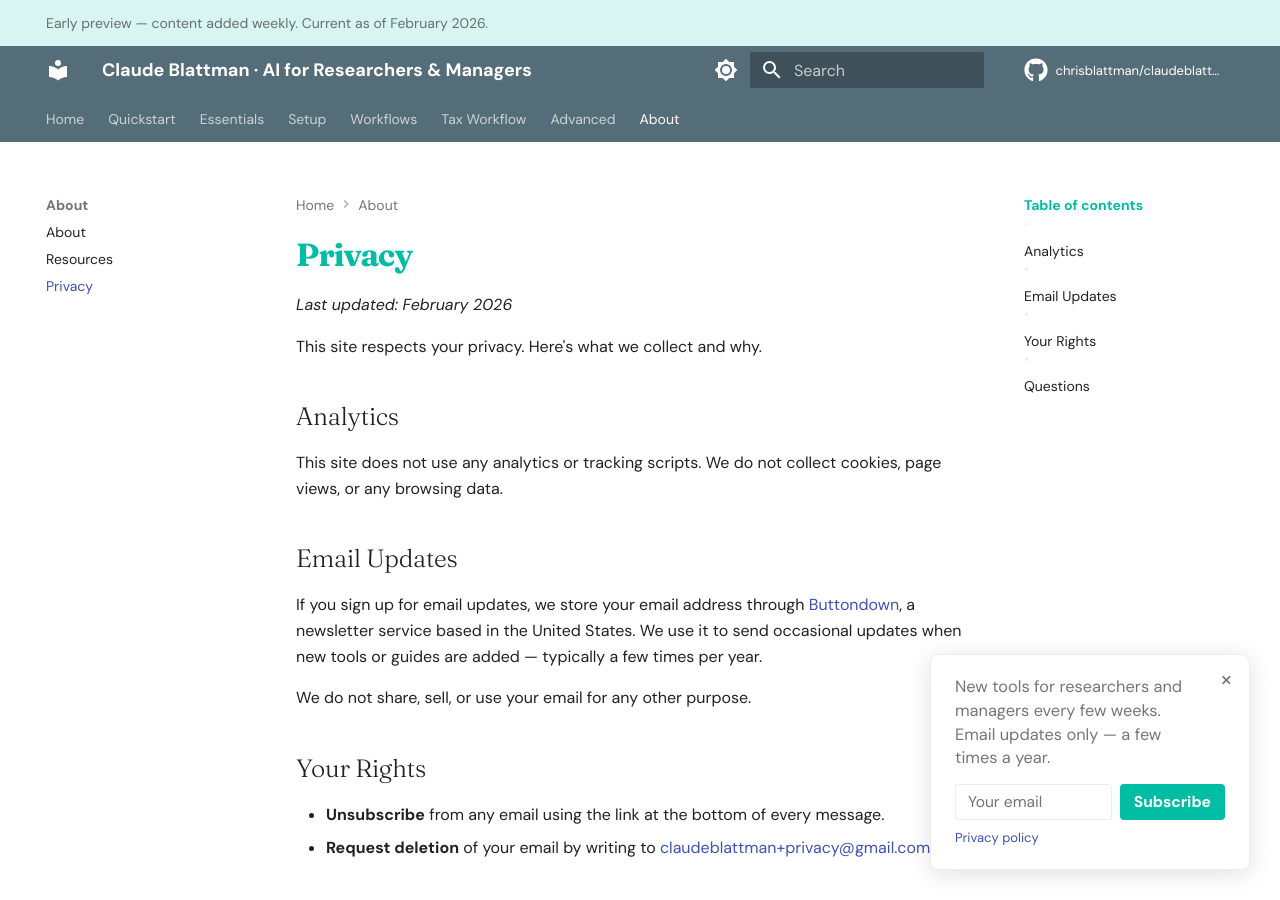
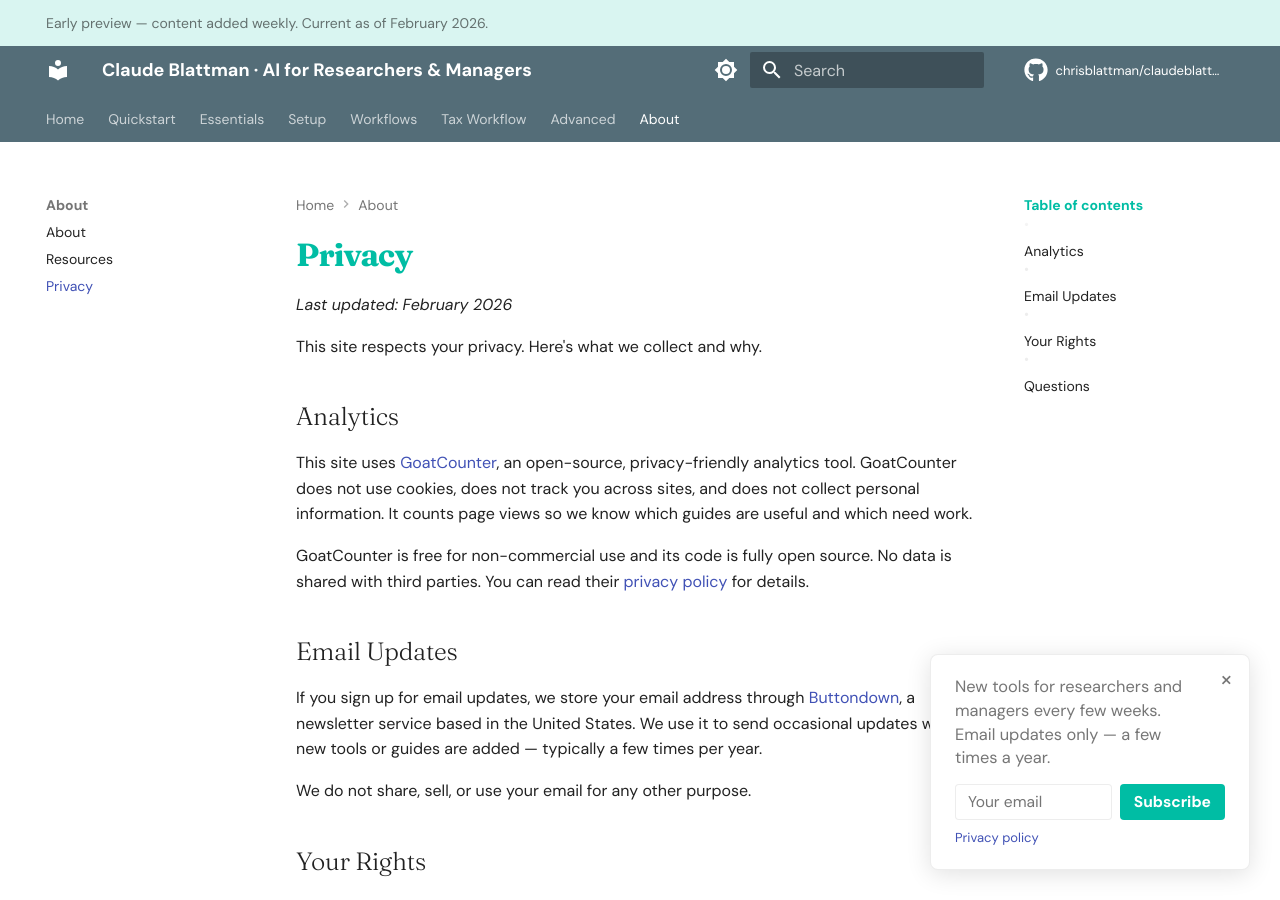
Before and after one commit to XiongfeiLi6/claudeblattman, an MkDocs documentation site: the page built from docs/privacy.md, in a window 1280 px wide and 900 px high. Built offline with MkDocs 1.6.1 and Material for MkDocs 9.7.7, drawn with Linux system fonts in a browser that asks for light colours; comment, search, counter and statistics services are not loaded.

Commit message:
Add GoatCounter analytics — privacy-friendly, no cookies
- Add GoatCounter tracking script with MkDocs Material instant navigation support
- Update privacy policy to disclose GoatCounter usage
- Dashboard at claudeblattman.goatcounter.com

Co-Authored-By: Claude Opus 4.6 <noreply@anthropic.com>

```diff
--- a/docs/privacy.md
+++ b/docs/privacy.md
@@ -6,7 +6,9 @@ This site respects your privacy. Here's what we collect and why.
 
 ## Analytics
 
-This site does not use any analytics or tracking scripts. We do not collect cookies, page views, or any browsing data.
+This site uses [GoatCounter](https://www.goatcounter.com), an open-source, privacy-friendly analytics tool. GoatCounter does not use cookies, does not track you across sites, and does not collect personal information. It counts page views so we know which guides are useful and which need work.
+
+GoatCounter is free for non-commercial use and its code is fully open source. No data is shared with third parties. You can read their [privacy policy](https://www.goatcounter.com/help/privacy) for details.
 
 ## Email Updates
 
--- a/overrides/main.html
+++ b/overrides/main.html
@@ -52,6 +52,24 @@
 
 {% block scripts %}
   {{ super() }}
+
+  <!-- GoatCounter analytics — privacy-friendly, no cookies, free for non-commercial -->
+  <script>
+    window.goatcounter = { no_onload: true };
+  </script>
+  <script data-goatcounter="https://claudeblattman.goatcounter.com/count"
+          async src="//gc.zgo.at/count.js"></script>
+  <script>
+    /* Track page views on every navigation (including instant loading) */
+    document$.subscribe(function() {
+      if (window.goatcounter && window.goatcounter.count) {
+        window.goatcounter.count({
+          path: location.pathname + location.search + location.hash
+        });
+      }
+    });
+  </script>
+
   <script>
     /* Make the site title text clickable — navigates home like the logo icon */
     (function() {
```
